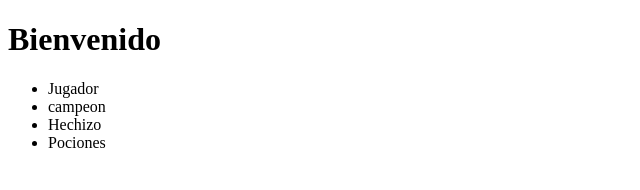
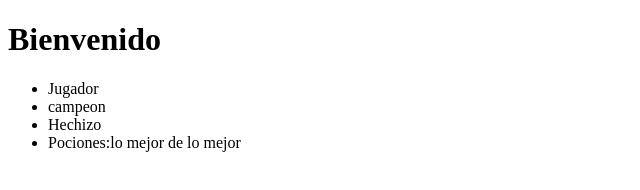
Before and after one commit to GabrielBallesterosB/CursoGitHub, a plain HTML site: page index.html in a window 1280 px wide. Shown: the whole page, without its empty margins (0-640 px from the left). Drawn offline with Linux system fonts and the light colour scheme.

Commit message:
nuevo nombre de pociones

```diff
--- a/index.html
+++ b/index.html
@@ -12,7 +12,7 @@
         <li>Jugador</li>
         <li>campeon</li>
         <li>Hechizo</li>
-        <li>Pociones</li>
+        <li>Pociones:lo mejor de lo mejor</li>
     </ul>
 
 </body>
```
